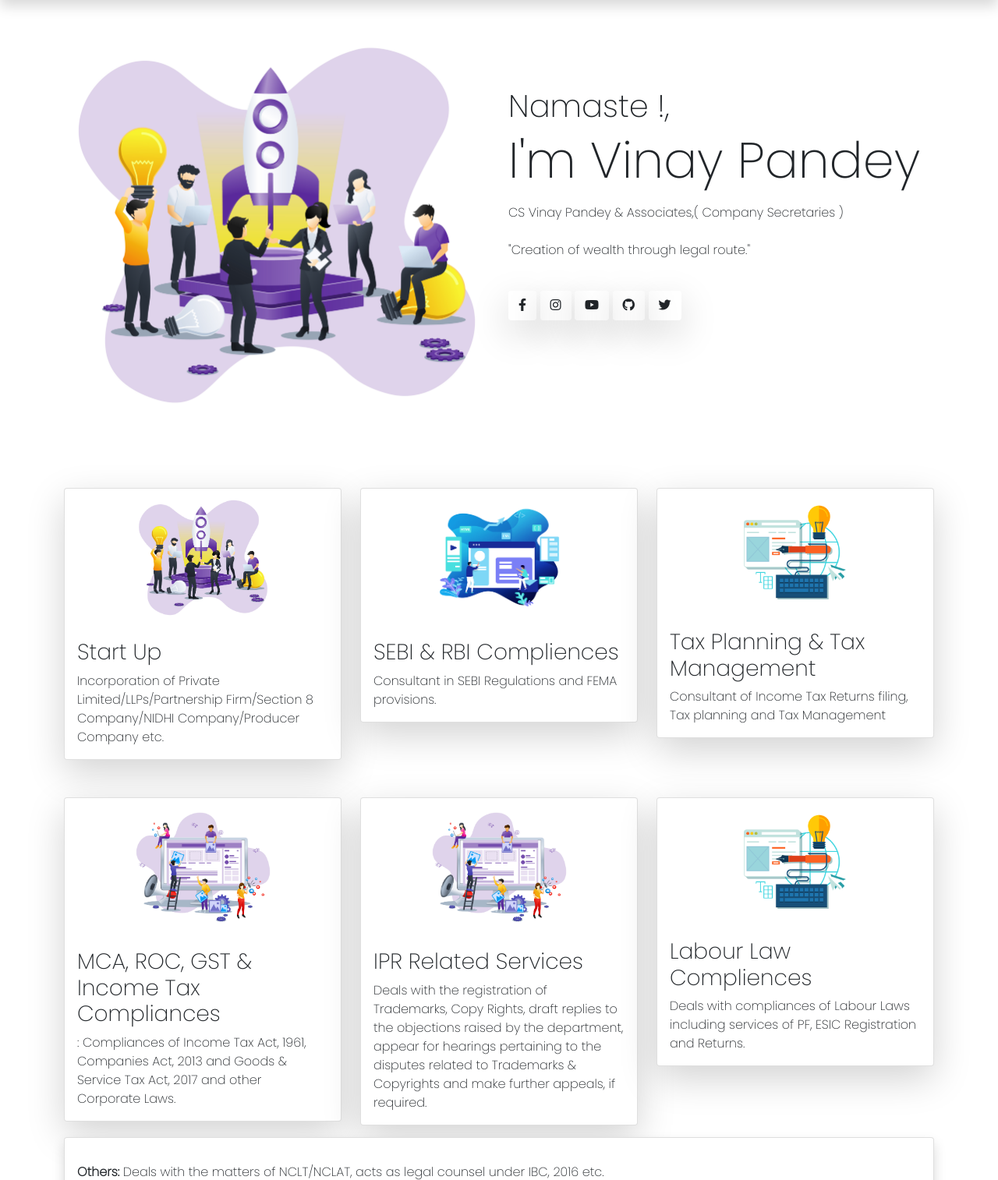
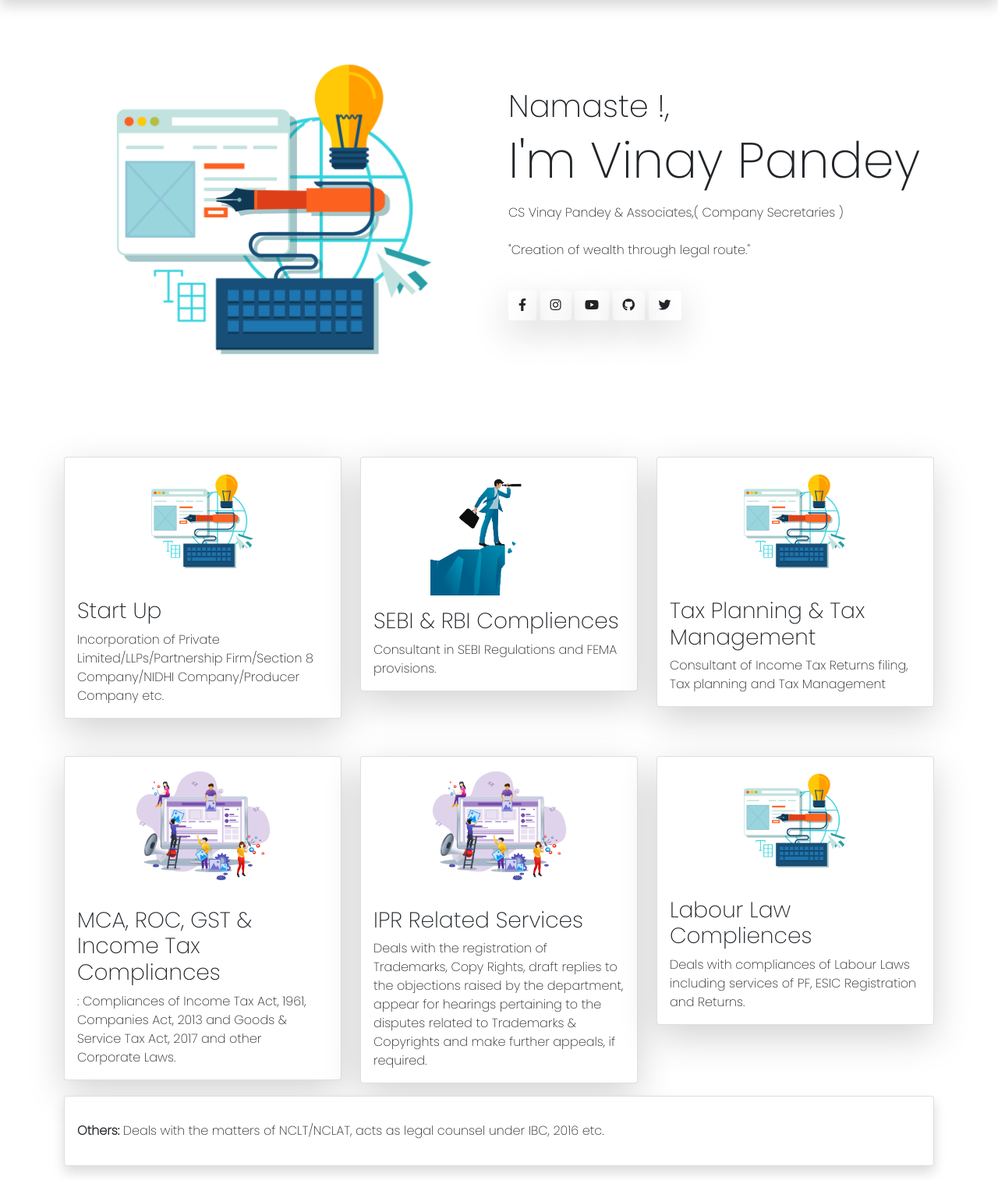
Before and after one commit to Abhisekpndy17/vinaypandey, a Django app: page / in a window 1280 px wide. Shown: the part 74-1588 px from the top of the page at 78% size. Run offline with Django 3.2, Linux system fonts and the light colour scheme.

Commit message:
commit static file

```diff
--- a/portfolio/templates/portfolio/home.html
+++ b/portfolio/templates/portfolio/home.html
@@ -11,7 +11,7 @@ CS Vinay Pandey
     <div class="row mt-2 mb-2 pt-2 pb-3 justify-content-center">
 
       <div class="col-md-6 col-lg-6 mx-auto">
-        <img src="{% static 'image/start.png' %}" alt="ASD" class="img-fluid" data-aos="fade-right" data-aos-delay="500">
+        <img src="{% static 'image/img5.png' %}" alt="ASD" class="img-fluid" data-aos="fade-right" data-aos-delay="500">
       </div>
       <div class="col-md-6 col-lg-6 mt-5  pb-5 pt-5 mr-auto rounded" data-aos="zoom-in-up" data-aos-delay="100">
         <h1>Namaste !,</h1>
@@ -34,7 +34,7 @@ CS Vinay Pandey
     <div class="row mt-5">
       <div class="col-md-4" data-aos="zoom-in-up" data-aos-delay="100">
         <div class="card shadow-lg">
-          <img src="{% static 'image/start.png' %}" alt="" class="card-img-top">
+          <img src="{% static 'image/img5.png' %}" alt="" class="card-img-top">
           <div class="card-body">
             <h3 class="card-title">Start Up</h3>
             <p class="card-text">Incorporation of Private Limited/LLPs/Partnership Firm/Section 8
@@ -44,7 +44,7 @@ CS Vinay Pandey
       </div>
       <div class="col-md-4" data-aos="zoom-in-up" data-aos-delay="100">
         <div class="card shadow-lg">
-          <img src="{% static 'image/img1.png' %}" alt="" class="card-img-top">
+          <img src="{% static 'image/img6.png' %}" alt="" class="card-img-top">
           <div class="card-body">
             <h3 class="card-title">SEBI & RBI Compliences</h3>
             <p class="card-text">Consultant in SEBI Regulations and FEMA
```
